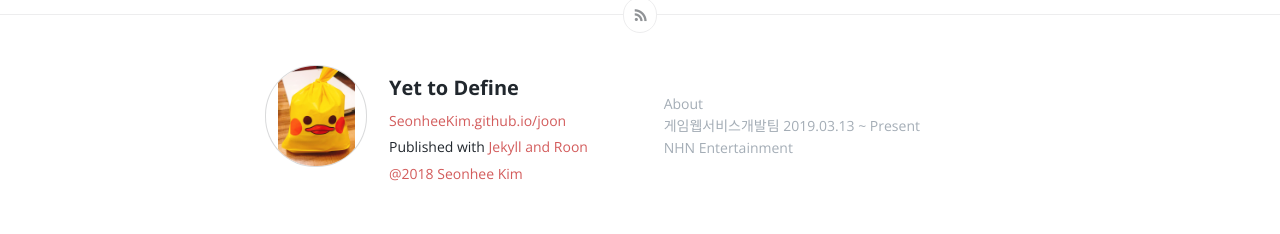
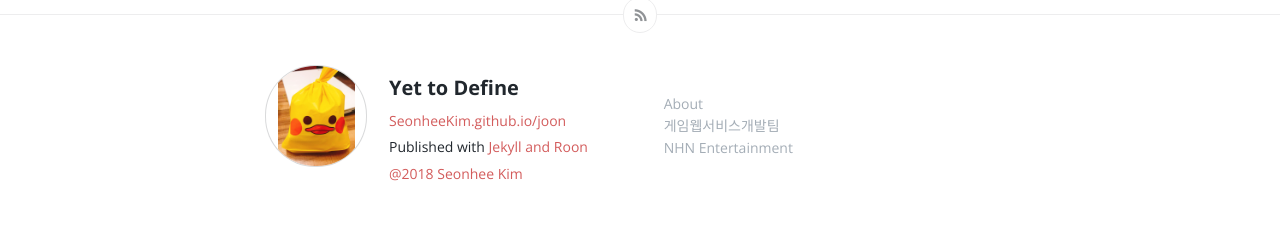
Before and after one commit to vormwald/joon, a Jekyll site: the page built from index.html, in a window 1280 px wide. Shown: the part 808-1042 px from the top of the page. Built offline with Jekyll 4.4.1, drawn with Linux system fonts in a browser that asks for light colours; the list of posts is cut into pages by our own code.

Commit message:
remove date

```diff
--- a/_config.yml
+++ b/_config.yml
@@ -4,7 +4,7 @@ logo: logo.jpeg
 logo_chick : chick.png  # https://www.flaticon.com/free-icon/chick_789473#term=chick&page=1&position=20
 email: dnwdjqldb@naver.com
 description: > # this means to ignore newlines until "url:"
-  About <br>게임웹서비스개발팀 2019.03.13 ~ Present <br> NHN Entertainment <br>
+  About <br>게임웹서비스개발팀 <br> NHN Entertainment <br>
 url: "http://SeonheeKim.github.io" # the base hostname & protocol for your site
 baseurl: / # the subpath of your site, e.g. /blog/
 twitter_username: jekyllrb
```
